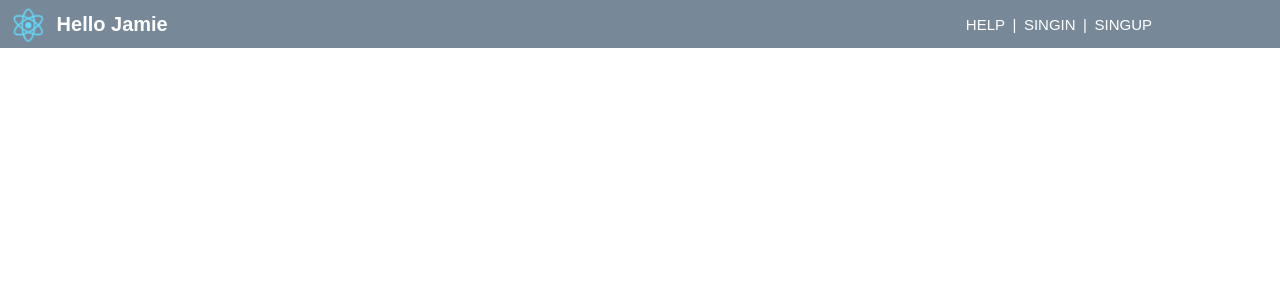
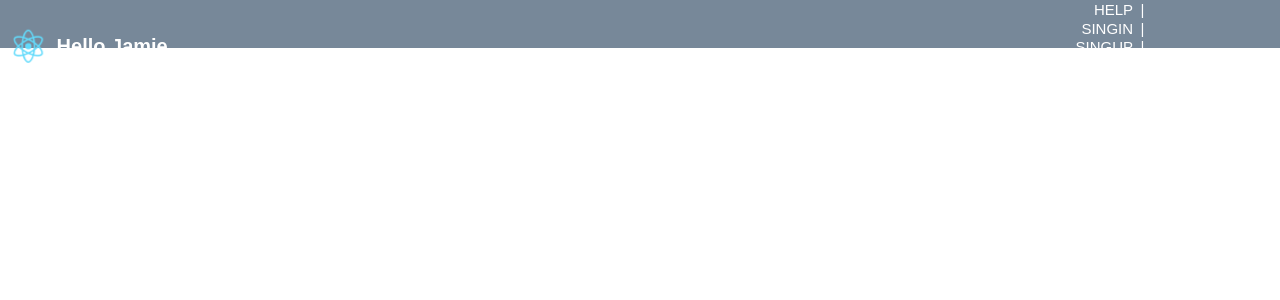
Before and after one commit to badbadgao/hellojamie, a React (Create React App) app: page / in a window 1280 px wide. Shown: the top 300 px of the page. Built offline with nearby package versions, Linux system fonts and the light colour scheme.

Commit message:
Add LinkText

```diff
--- a/src/Banner.jsx
+++ b/src/Banner.jsx
@@ -1,5 +1,6 @@
 import React from 'react';
 import logo from './logo.svg';
+import LinkText from './LinkText.jsx';
 
 export default class Banner extends React.Component {
   constructor(props) {
@@ -23,11 +24,9 @@ export default class Banner extends React.Component {
           <h1 className="App-banner-left-align">Hello Jamie</h1>
         </div>
         <div className="App-right-banner-container">
-          <text onClick={this.handleClick}>HELP</text>
-          <text className="App-banner-right-align">&ensp;|&ensp;</text>
-          <text href="www.google.co.nz"> SINGIN</text>
-          <text className="App-banner-right-align">&ensp;|&ensp;</text>
-          <text href="www.google.co.nz"> SINGUP</text>
+          <LinkText onClick={this.handleClick} content="HELP" />
+          <LinkText onClick={this.handleClick} content="SINGIN" />
+          <LinkText onClick={this.handleClick} content="SINGUP" />
         </div>
       </div>
     );
--- /dev/null
+++ b/src/LinkText.jsx
@@ -0,0 +1,19 @@
+import React from 'react';
+import './App.css';
+
+export default class LinkText extends React.Component {
+  constructor(props) {
+    super(props);
+  }
+
+  render() {
+    return (
+      <div>
+        <text onClick={this.props.onClick} className="App-banner-right-align">
+          {this.props.content}
+        </text>
+        <text className="App-banner-right-align">&ensp;|&ensp;</text>
+      </div>
+    );
+  }
+}
```
